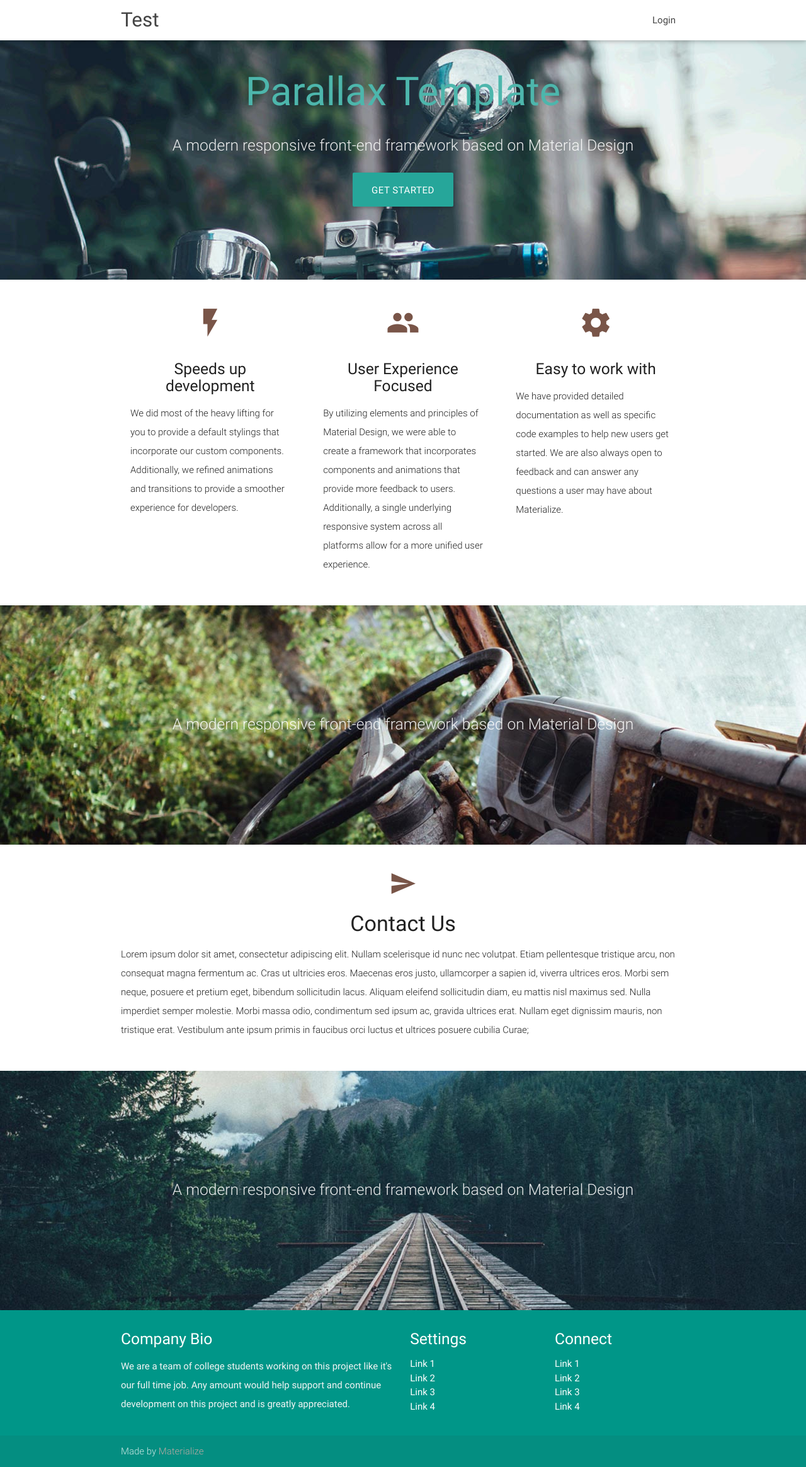
After one commit to kbokdia/Bane, a PHP site: page / in a window 1280 px wide. The commit adds this page. Shown: the whole page at 63% size. Run offline with PHP 8.4, Linux system fonts and the light colour scheme; some libraries are stand-ins or nearby versions.

Commit message:
- Index Page - Login Page

```diff
--- a/dist/css/style.css
+++ b/dist/css/style.css
@@ -1,22 +1,57 @@
-@font-face {
-    font-family: 'Material Icons';
-    font-style: normal;
-    font-weight: 400;
-    src: local('Material Icons'), local('MaterialIcons-Regular'), url(https://fonts.gstatic.com/s/materialicons/v11/2fcrYFNaTjcS6g4U3t-Y5UEw0lE80llgEseQY3FEmqw.woff2) format('woff2');
+/* Custom Stylesheet */
+/**
+ * Use this file to override Materialize files so you can update
+ * the core Materialize files in the future
+ *
+ * Made By MaterializeCSS.com
+ */
+
+nav ul a,
+nav .brand-logo {
+    color: #444;
 }
 
-.material-icons {
-    font-family: 'Material Icons';
-    font-weight: normal;
-    font-style: normal;
-    font-size: 24px;
-    line-height: 1;
-    letter-spacing: normal;
-    text-transform: none;
-    display: inline-block;
-    white-space: nowrap;
-    word-wrap: normal;
-    direction: ltr;
-    -webkit-font-feature-settings: 'liga';
-    -webkit-font-smoothing: antialiased;
+p {
+    line-height: 2rem;
 }
+
+.button-collapse {
+    color: #26a69a;
+}
+
+.parallax-container {
+    min-height: 380px;
+    line-height: 0;
+    height: auto;
+    color: rgba(255,255,255,.9);
+}
+.parallax-container .section {
+    width: 100%;
+}
+
+@media only screen and (max-width : 992px) {
+    .parallax-container .section {
+        position: absolute;
+        top: 40%;
+    }
+    #index-banner .section {
+        top: 10%;
+    }
+}
+
+@media only screen and (max-width : 600px) {
+    #index-banner .section {
+        top: 0;
+    }
+}
+
+.icon-block {
+    padding: 0 15px;
+}
+.icon-block .material-icons {
+    font-size: inherit;
+}
+
+footer.page-footer {
+    margin: 0;
+}
--- /dev/null
+++ b/index.php
@@ -0,0 +1,166 @@
+<!DOCTYPE html>
+<html lang="en">
+<head>
+    <meta http-equiv="Content-Type" content="text/html; charset=UTF-8"/>
+    <meta name="viewport" content="width=device-width, initial-scale=1, maximum-scale=1.0, user-scalable=no"/>
+    <title>Parallax Template - Materialize</title>
+
+    <!-- CSS  -->
+    <link href="https://fonts.googleapis.com/icon?family=Material+Icons" rel="stylesheet">
+    <link href="dist/css/materialize.min.css" type="text/css" rel="stylesheet" media="screen,projection"/>
+    <link href="dist/css/style.css" type="text/css" rel="stylesheet" media="screen,projection"/>
+</head>
+<body>
+<div class="navbar-fixed">
+    <nav class="white" role="navigation">
+        <div class="nav-wrapper container">
+            <a id="logo-container" href="#" class="brand-logo">Test</a>
+            <ul class="right hide-on-med-and-down">
+                <li><a href="login/">Login</a></li>
+            </ul>
+
+            <ul id="nav-mobile" class="side-nav">
+                <li><a href="login/">Login</a></li>
+            </ul>
+            <a href="#" data-activates="nav-mobile" class="button-collapse"><i class="material-icons">menu</i></a>
+        </div>
+    </nav>
+</div>
+
+<div id="index-banner" class="parallax-container">
+    <div class="section no-pad-bot">
+        <div class="container">
+            <br><br>
+            <h1 class="header center teal-text text-lighten-2">Parallax Template</h1>
+            <div class="row center">
+                <h5 class="header col s12 light">A modern responsive front-end framework based on Material Design</h5>
+            </div>
+            <div class="row center">
+                <a href="http://materializecss.com/getting-started.html" id="download-button" class="btn-large waves-effect waves-light teal lighten-1">Get Started</a>
+            </div>
+            <br><br>
+
+        </div>
+    </div>
+    <div class="parallax"><img src="images/background/background1.jpg" alt="Unsplashed background img 1"></div>
+</div>
+
+
+<div class="container">
+    <div class="section">
+
+        <!--   Icon Section   -->
+        <div class="row">
+            <div class="col s12 m4">
+                <div class="icon-block">
+                    <h2 class="center brown-text"><i class="material-icons">flash_on</i></h2>
+                    <h5 class="center">Speeds up development</h5>
+
+                    <p class="light">We did most of the heavy lifting for you to provide a default stylings that incorporate our custom components. Additionally, we refined animations and transitions to provide a smoother experience for developers.</p>
+                </div>
+            </div>
+
+            <div class="col s12 m4">
+                <div class="icon-block">
+                    <h2 class="center brown-text"><i class="material-icons">group</i></h2>
+                    <h5 class="center">User Experience Focused</h5>
+
+                    <p class="light">By utilizing elements and principles of Material Design, we were able to create a framework that incorporates components and animations that provide more feedback to users. Additionally, a single underlying responsive system across all platforms allow for a more unified user experience.</p>
+                </div>
+            </div>
+
+            <div class="col s12 m4">
+                <div class="icon-block">
+                    <h2 class="center brown-text"><i class="material-icons">settings</i></h2>
+                    <h5 class="center">Easy to work with</h5>
+
+                    <p class="light">We have provided detailed documentation as well as specific code examples to help new users get started. We are also always open to feedback and can answer any questions a user may have about Materialize.</p>
+                </div>
+            </div>
+        </div>
+
+    </div>
+</div>
+
+
+<div class="parallax-container valign-wrapper">
+    <div class="section no-pad-bot">
+        <div class="container">
+            <div class="row center">
+                <h5 class="header col s12 light">A modern responsive front-end framework based on Material Design</h5>
+            </div>
+        </div>
+    </div>
+    <div class="parallax"><img src="images/background/background2.jpg" alt="Unsplashed background img 2"></div>
+</div>
+
+<div class="container">
+    <div class="section">
+
+        <div class="row">
+            <div class="col s12 center">
+                <h3><i class="mdi-content-send brown-text"></i></h3>
+                <h4>Contact Us</h4>
+                <p class="left-align light">Lorem ipsum dolor sit amet, consectetur adipiscing elit. Nullam scelerisque id nunc nec volutpat. Etiam pellentesque tristique arcu, non consequat magna fermentum ac. Cras ut ultricies eros. Maecenas eros justo, ullamcorper a sapien id, viverra ultrices eros. Morbi sem neque, posuere et pretium eget, bibendum sollicitudin lacus. Aliquam eleifend sollicitudin diam, eu mattis nisl maximus sed. Nulla imperdiet semper molestie. Morbi massa odio, condimentum sed ipsum ac, gravida ultrices erat. Nullam eget dignissim mauris, non tristique erat. Vestibulum ante ipsum primis in faucibus orci luctus et ultrices posuere cubilia Curae;</p>
+            </div>
+        </div>
+
+    </div>
+</div>
+
+
+<div class="parallax-container valign-wrapper">
+    <div class="section no-pad-bot">
+        <div class="container">
+            <div class="row center">
+                <h5 class="header col s12 light">A modern responsive front-end framework based on Material Design</h5>
+            </div>
+        </div>
+    </div>
+    <div class="parallax"><img src="images/background/background3.jpg" alt="Unsplashed background img 3"></div>
+</div>
+
+<footer class="page-footer teal">
+    <div class="container">
+        <div class="row">
+            <div class="col l6 s12">
+                <h5 class="white-text">Company Bio</h5>
+                <p class="grey-text text-lighten-4">We are a team of college students working on this project like it's our full time job. Any amount would help support and continue development on this project and is greatly appreciated.</p>
+
+
+            </div>
+            <div class="col l3 s12">
+                <h5 class="white-text">Settings</h5>
+                <ul>
+                    <li><a class="white-text" href="#!">Link 1</a></li>
+                    <li><a class="white-text" href="#!">Link 2</a></li>
+                    <li><a class="white-text" href="#!">Link 3</a></li>
+                    <li><a class="white-text" href="#!">Link 4</a></li>
+                </ul>
+            </div>
+            <div class="col l3 s12">
+                <h5 class="white-text">Connect</h5>
+                <ul>
+                    <li><a class="white-text" href="#!">Link 1</a></li>
+                    <li><a class="white-text" href="#!">Link 2</a></li>
+                    <li><a class="white-text" href="#!">Link 3</a></li>
+                    <li><a class="white-text" href="#!">Link 4</a></li>
+                </ul>
+            </div>
+        </div>
+    </div>
+    <div class="footer-copyright">
+        <div class="container">
+            Made by <a class="brown-text text-lighten-3" href="http://materializecss.com">Materialize</a>
+        </div>
+    </div>
+</footer>
+
+
+<!--  Scripts-->
+<script src="https://code.jquery.com/jquery-2.1.1.min.js"></script>
+<script src="dist/script/materialize.min.js"></script>
+<script src="dist/script/script.js"></script>
+
+</body>
+</html>
```
Also changed, not shown: login/dist/css/style.css (+31 -36 lines), login/index.php (+46 -126 lines), dashboard/index.php (added), dist/script/script.js, images/clubLogos/EGA.png (added), images/clubLogos/RYA.png (added), images/clubLogos/Saans.png (added), login/dist/script/script.js.
